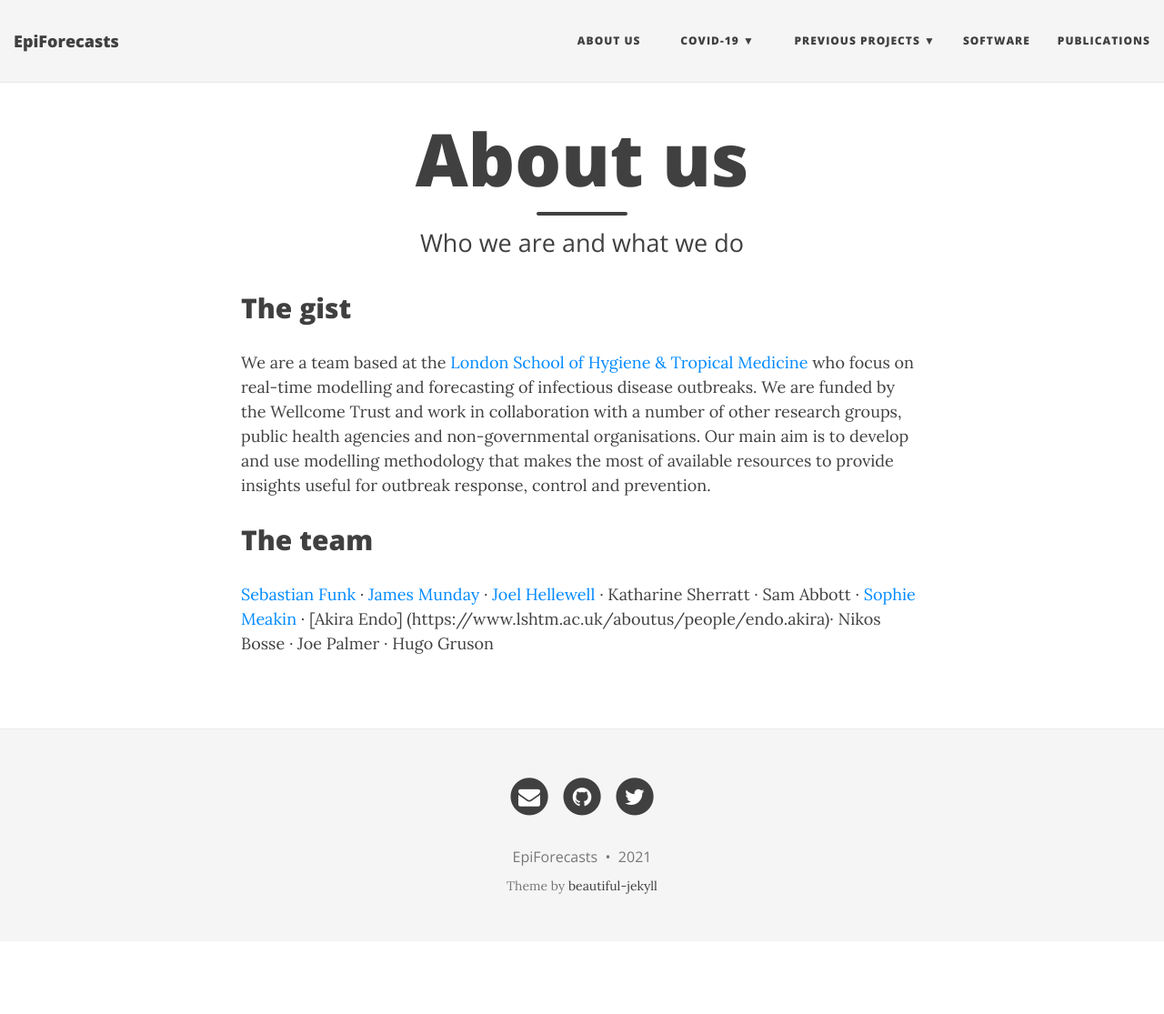
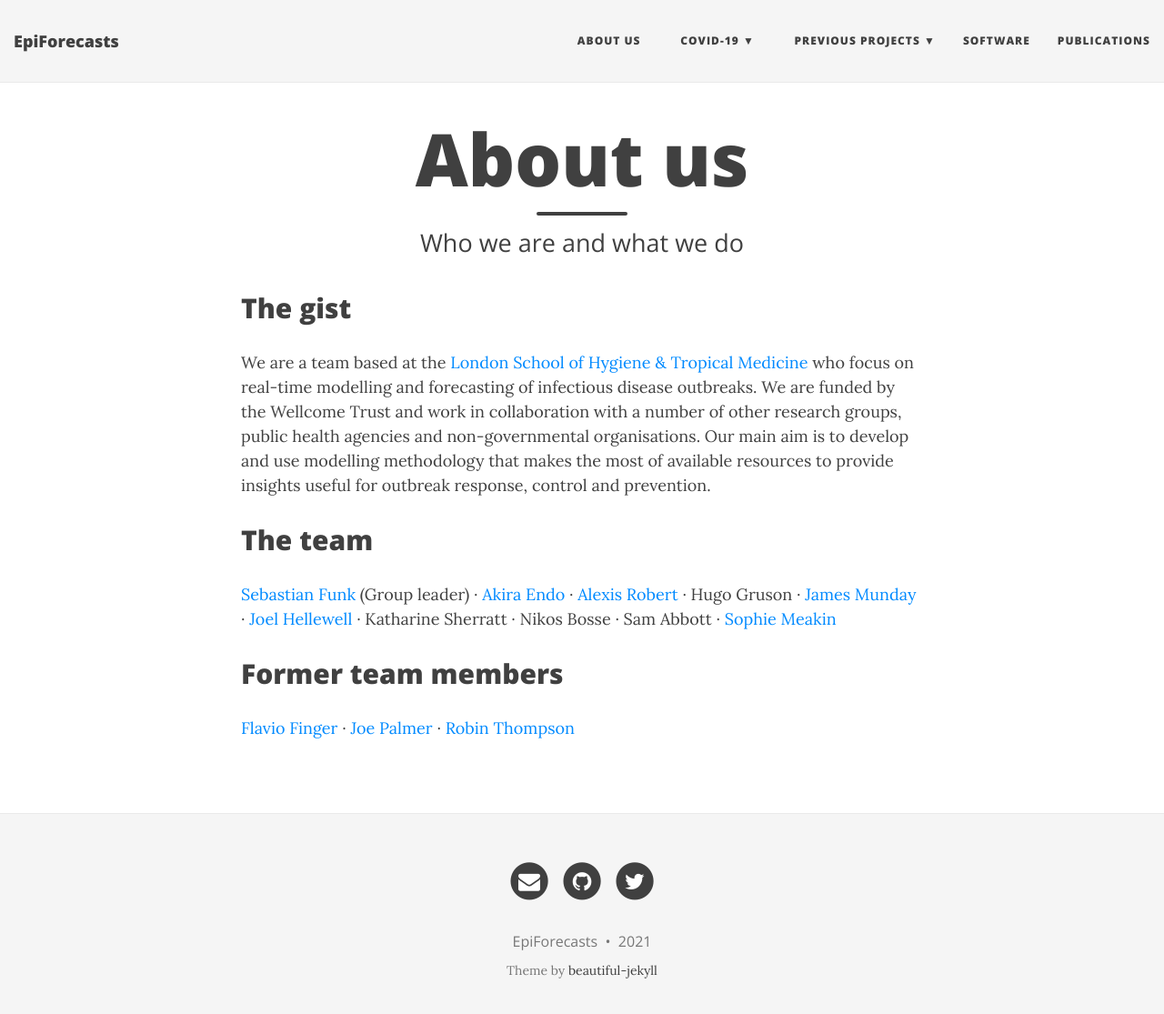
Before and after one commit to epiforecasts/jekyll-epiforecasts-website, a Jekyll site: the page built from aboutus.md, in a window 1280 px wide and 1128 px high. Shown: the top 1115 px of the window at 91% size. Built offline with Jekyll 4.4.1, drawn with Linux system fonts in a browser that asks for light colours; nearby versions of some CDN libraries.

Commit message:
team update

```diff
--- a/aboutus.md
+++ b/aboutus.md
@@ -9,4 +9,8 @@ We are a team based at the [London School of Hygiene & Tropical Medicine](https:
 
 ## The team
 
-[Sebastian Funk](https://www.lshtm.ac.uk/aboutus/people/funk.sebastian) · [James Munday](https://www.lshtm.ac.uk/aboutus/people/munday.james) · [Joel Hellewell](https://www.lshtm.ac.uk/aboutus/people/Hellewell.Joel) · Katharine Sherratt · Sam Abbott · [Sophie Meakin](https://www.lshtm.ac.uk/aboutus/people/meakin.sophie) · [Akira Endo] (https://www.lshtm.ac.uk/aboutus/people/endo.akira)· Nikos Bosse · Joe Palmer · Hugo Gruson
+[Sebastian Funk](https://www.lshtm.ac.uk/aboutus/people/funk.sebastian) (Group leader) · [Akira Endo](https://www.lshtm.ac.uk/aboutus/people/endo.akira) · [Alexis Robert](https://www.lshtm.ac.uk/aboutus/people/robert.alexis) · Hugo Gruson · [James Munday](https://www.lshtm.ac.uk/aboutus/people/munday.james) · [Joel Hellewell](https://www.lshtm.ac.uk/aboutus/people/Hellewell.Joel) · Katharine Sherratt · Nikos Bosse · Sam Abbott · [Sophie Meakin](https://www.lshtm.ac.uk/aboutus/people/meakin.sophie)
+
+## Former team members
+
+[Flavio Finger](https://ffinger.github.io/) · [Joe Palmer](https://pure.royalholloway.ac.uk/portal/en/persons/joseph-palmer(dce02baf-426d-4ea1-a242-818b7cf5158a).html) · [Robin Thompson](https://warwick.ac.uk/fac/sci/maths/people/staff/thompson/)
```
